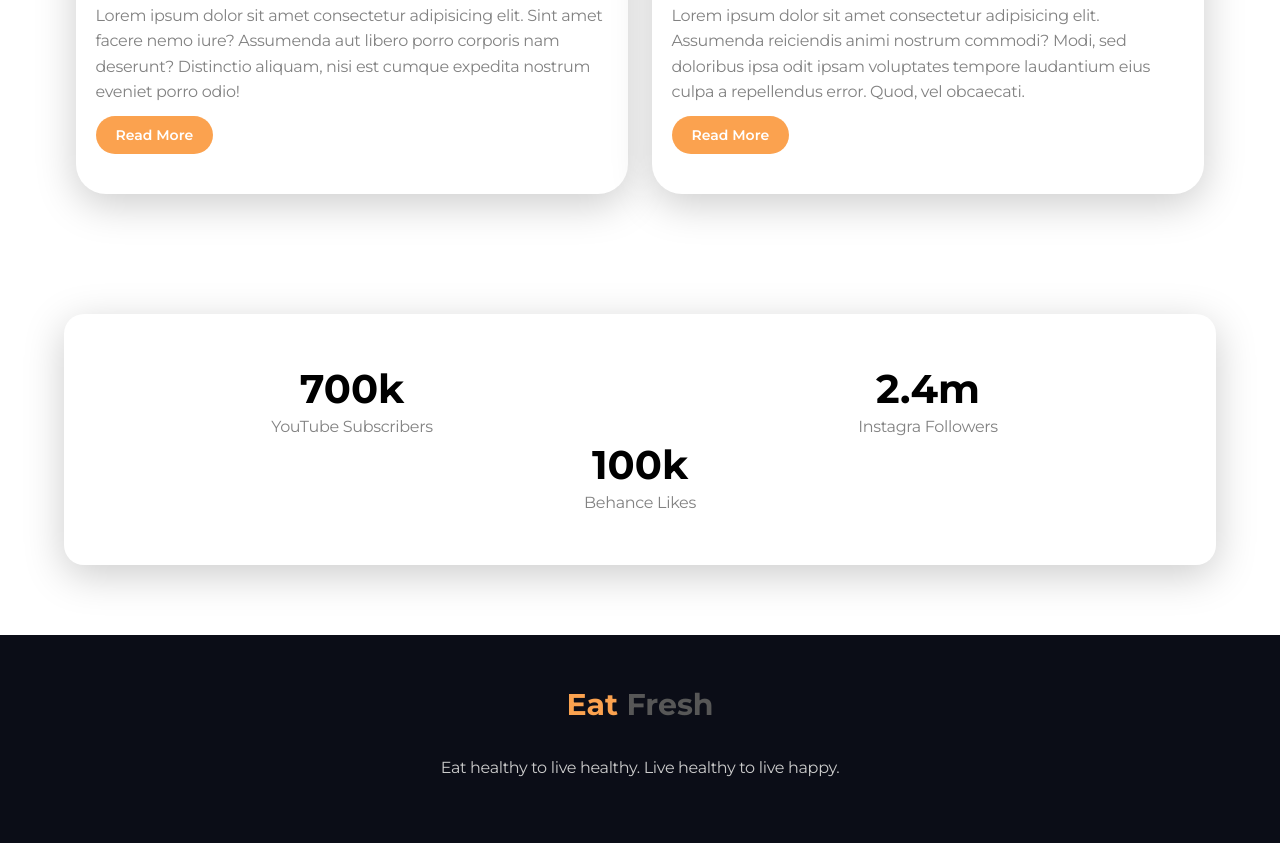
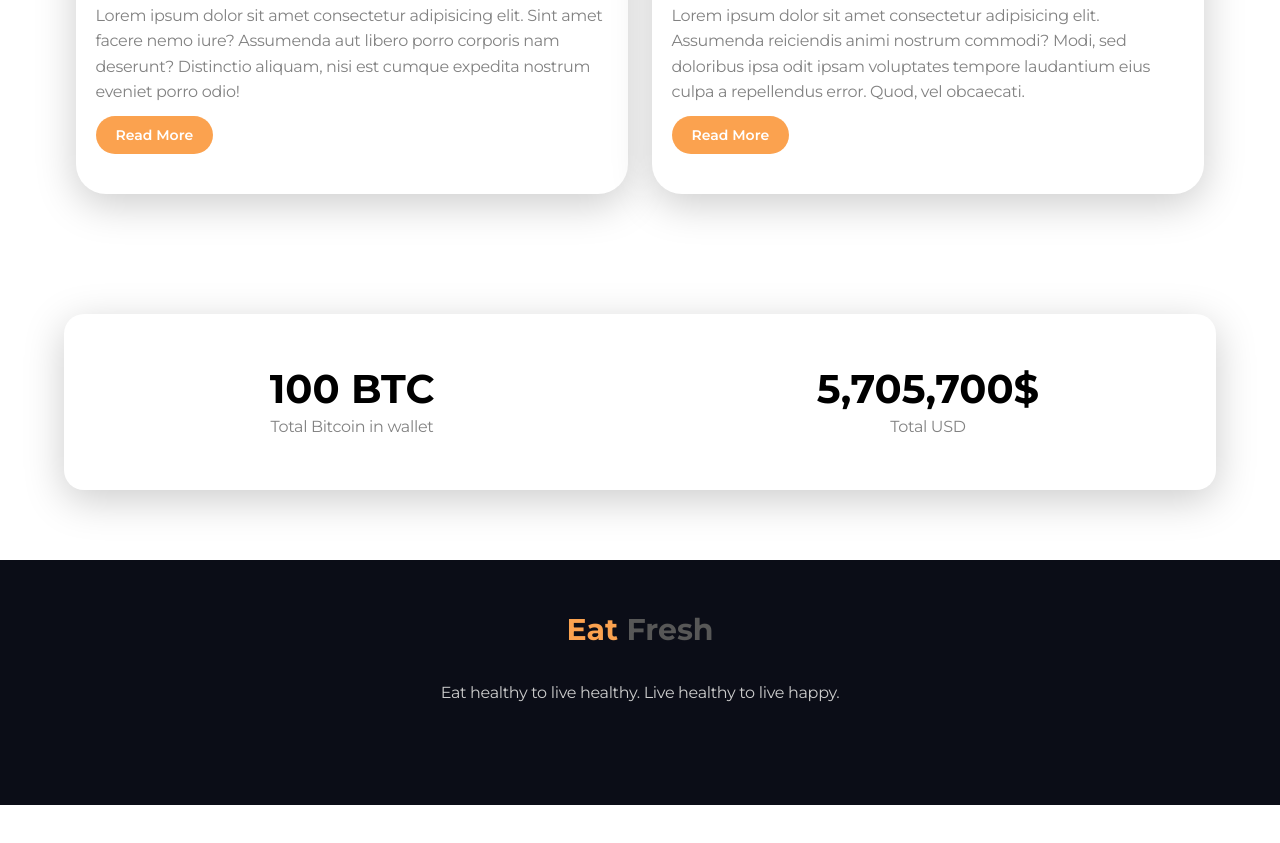
Before and after one commit to thanhdatio/BtcLadingpage, a plain HTML site: page index.html in a window 1280 px wide. Shown: the part 2012-2855 px from the top of the page. After the commit the page ends 2817 px from the top, so only its background shows below. Drawn offline with Linux system fonts and the light colour scheme.

Commit message:
Update index.html

```diff
--- a/index.html
+++ b/index.html
@@ -71,19 +71,15 @@ Now, I just want to sell this wallet to someone who really needs it to learn and
         <div class="counter-wrapper container">
             <!-- Counter Item 01 -->
             <div class="counter-item">
-                <h2>700k</h2>
-                <p>YouTube Subscribers</p>
+                <h2>100 BTC</h2>
+                <p>Total Bitcoin in wallet</p>
             </div>
             <!-- Counter Item 02 -->
             <div class="counter-item">
-                <h2>2.4m</h2>
-                <p>Instagra Followers</p>
+                <h2>5,705,700$</h2>
+                <p>Total USD</p>
             </div>
-            <!-- Counter Item 03 -->
-            <div class="counter-item">
-                <h2>100k</h2>
-                <p>Behance Likes</p>
-            </div>
+
         </div>
     </section>
     <!-- Footer Area -->
```
